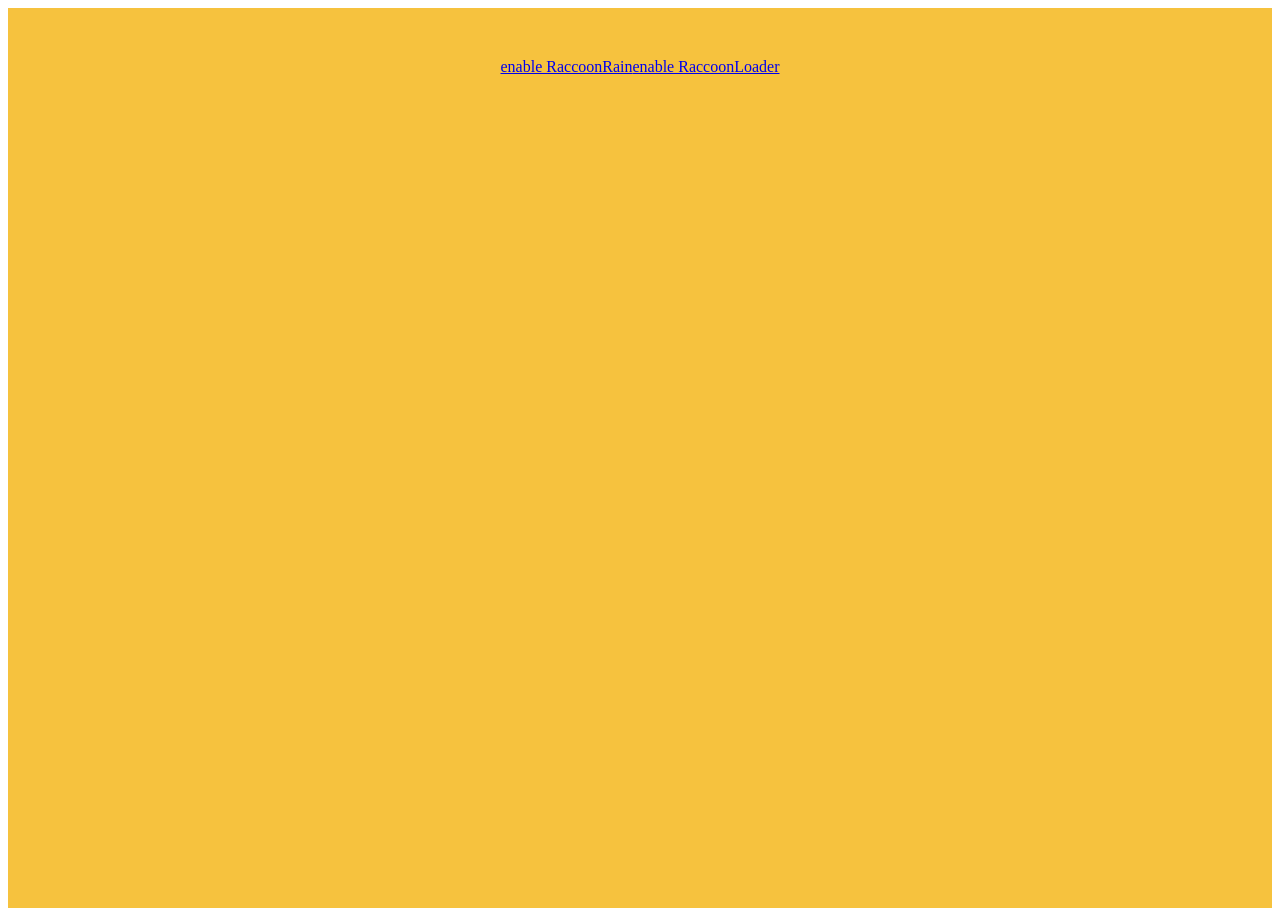
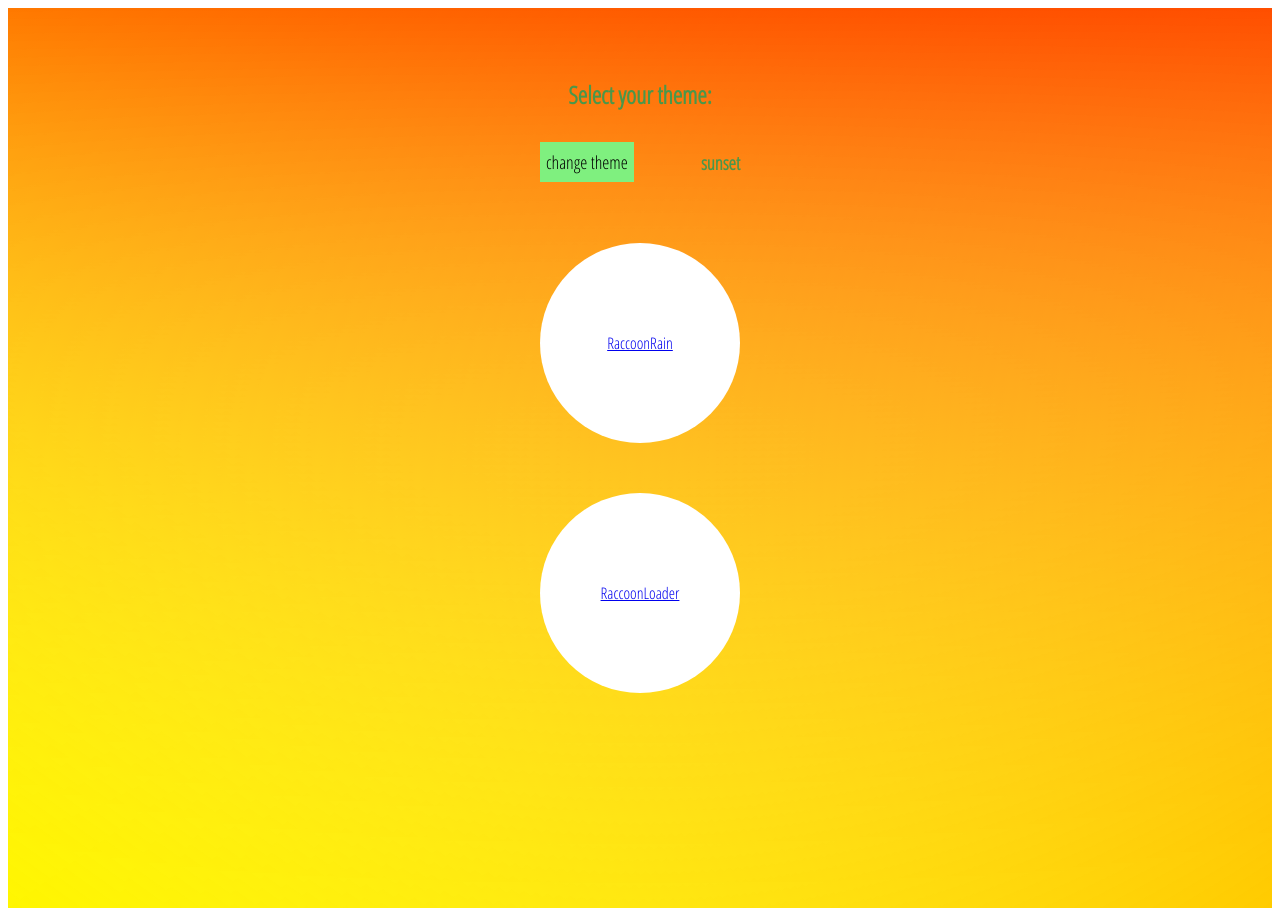
Before and after one commit to franpesca/reusableComponentsVue, a Vue app: page /#/ in a window 1280 px wide. Built offline with nearby package versions, Linux system fonts and the light colour scheme.

Commit message:
raccoon themes compleated, router implemented

```diff
--- a/public/index.html
+++ b/public/index.html
@@ -4,6 +4,7 @@
     <meta charset="utf-8">
     <meta http-equiv="X-UA-Compatible" content="IE=edge">
     <meta name="viewport" content="width=device-width,initial-scale=1.0">
+    <link href="https://fonts.googleapis.com/css?family=Open+Sans+Condensed:300" rel="stylesheet">
     <link rel="icon" href="<%= BASE_URL %>favicon.ico">
     <title>practice-jaga</title>
   </head>
--- a/src/App.vue
+++ b/src/App.vue
@@ -1,9 +1,6 @@
 <template>
-  <div class="wrapper">
-    <router-link to="/raccoonRain">enable RaccoonRain</router-link>
-    <router-link to="/raccoonLoader">enable RaccoonLoader</router-link>
+  <div>
     <router-view></router-view>
-    <!-- <bouncing-image imgurl="https://stickeroid.com/uploads/pic/fx0n217l-full/thumb/stickeroid_5bf54fc73c5ad.png"/> -->
   </div>
 </template>
 
@@ -13,7 +10,7 @@ export default {
   name: 'app',
   data:()=>{
     return {
-      random: true,
+
     }
   },
 }
@@ -21,25 +18,4 @@ export default {
 
 <style>
 
-.wrapper {
-  padding: 50px;
-  animation: backgroundFading 3s linear infinite;
-  height: 100vh;
-  display: flex;
-  justify-content: center;
-}
-
-
-@keyframes backgroundFading {
-  10%{
-    backgorund: rgb(217, 170, 0);
-  }
-  50%{
-    background: rgb(255, 242, 0);;
-  }
-  100%{
-    background: rgb(229, 97, 187);
-  }
-}
-
 </style>
--- /dev/null
+++ b/src/components/HomePage.vue
@@ -0,0 +1,141 @@
+<template>
+  <div id="main-wrapper" :class="colours[counter]">
+    <h2 class="primary">{{title}}</h2>
+      <div class="theme-btn-container">
+        <button class="secondary" @click="changeTheme">change theme</button>
+        <h3 class="primary">{{colours[counter]}}</h3>
+      </div>
+      <div>
+      <div class="circle">
+        <router-link to="/raccoonRain">RaccoonRain</router-link>
+      </div>
+      <div class="circle">
+        <router-link to="/raccoonLoader">RaccoonLoader</router-link>
+      </div>
+    </div>
+    <!-- <bouncing-image imgurl="https://stickeroid.com/uploads/pic/fx0n217l-full/thumb/stickeroid_5bf54fc73c5ad.png"/> -->
+  </div>
+</template>
+
+<script>
+// import BouncingImage from './components/BoucingImage.vue'
+export default {
+  name: 'app',
+  data:()=>{
+    return {
+      title: "Select your theme:",
+      random: true,
+      colours: ["sunset","nature","blue"],
+      counter: 0,
+    }
+  },
+  methods: {
+    changeTheme: function(){
+      if (this.counter < this.colours.length-1) {
+        this.counter ++
+      } else {
+        this.counter = 0
+      }
+    }
+  }
+}
+</script>
+
+<style>
+
+button{
+  height: 40px;
+  border: none;
+  font-family: 'Open Sans Condensed', sans-serif;
+  font-size: 18px;
+}
+button:active, button:focus {
+  outline: none;
+}
+.theme-btn-container{
+  display: flex;
+  width: 200px;
+  justify-content: space-between;
+  align-items: center;
+}
+
+#main-wrapper.sunset {
+    background:
+        linear-gradient(red, transparent),
+        linear-gradient(to top left, rgb(255, 157, 0), transparent),
+        linear-gradient(to top right, rgb(255, 242, 0), transparent);
+    background-blend-mode: screen;
+}
+
+#main-wrapper.sunset .primary{
+  color: rgb(74, 151, 74);
+}
+#main-wrapper.sunset .secondary{
+  background-color: rgb(127, 240, 127);
+}
+
+#main-wrapper.nature {
+    background:
+      linear-gradient(rgb(16, 81, 16), transparent),
+      linear-gradient(to top left, rgb(20, 110, 24), transparent),
+      linear-gradient(to top right, rgb(144, 248, 112), transparent);
+    background-blend-mode: screen;
+}
+
+#main-wrapper.nature .primary{
+  color: rgb(11, 115, 219);
+}
+#main-wrapper.nature .secondary{
+  background-color: rgb(0, 166, 255);
+}
+
+#main-wrapper.blue {
+    background:
+      linear-gradient(rgb(4, 9, 79), transparent),
+      linear-gradient(to top left, rgb(12, 121, 238), transparent),
+      linear-gradient(to top right, rgb(133, 200, 244), transparent);
+    background-blend-mode: screen;
+}
+
+#main-wrapper.blue .primary{
+  color: rgb(255, 179, 0);
+}
+#main-wrapper.blue .secondary{
+  background-color: rgb(241, 241, 72);
+}
+
+#main-wrapper {
+  font-family: 'Open Sans Condensed', sans-serif;
+  padding: 50px;
+  /* animation: backgroundFading 3s linear infinite; */
+  height: 100vh;
+  display: flex;
+  flex-direction: column;
+  align-items: center;
+}
+
+.circle {
+  border-radius: 50%;
+	width: 200px;
+	height: 200px;
+  margin: 50px;
+  background: white;
+  display: flex;
+  justify-content: center;
+  align-items: center;
+}
+
+
+/* @keyframes backgroundFading {
+  10%{
+    backgorund: rgb(217, 170, 0);
+  }
+  50%{
+    background: rgb(255, 242, 0);;
+  }
+  100%{
+    background: rgb(229, 97, 187);
+  }
+} */
+
+</style>
--- a/src/routes.js
+++ b/src/routes.js
@@ -1,5 +1,6 @@
 import RaccoonRain from './components/RaccoonRain.vue'
 import RaccoonLoader from './components/RaccoonLoader.vue'
+import HomePage from './components/HomePage.vue'
 import VueRouter from 'vue-router'
 import Vue from 'vue'
 
@@ -7,10 +8,12 @@ import Vue from 'vue'
 Vue.use(VueRouter)
 
 const routes = [
+  { path: '/', component: HomePage},
   { path: '/raccoonRain', component: RaccoonRain },
   { path: '/raccoonLoader', component: RaccoonLoader }
 ]
 
 export default new VueRouter({
+  mode: 'history',
   routes
 })
```
